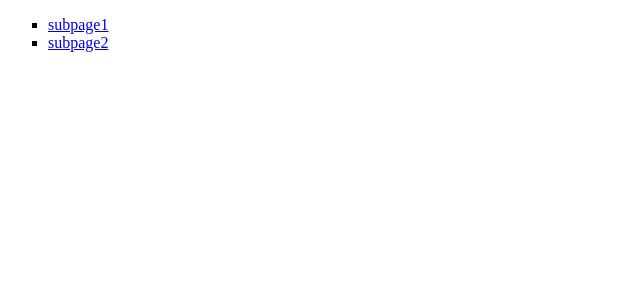
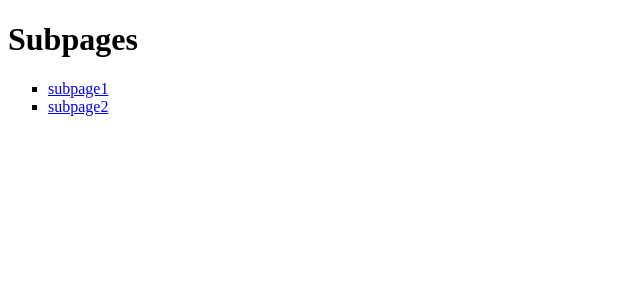
Before and after one commit to SaySaeqo/my-website, a Vue app: page / in a window 1280 px wide. Shown: the top 300 px of the page, without its empty margins (0-640 px from the left). Built offline with nearby package versions, Linux system fonts and the light colour scheme.

Commit message:
moved subpages list to static json

```diff
--- a/package.json
+++ b/package.json
@@ -8,6 +8,7 @@
     "lint": "vue-cli-service lint"
   },
   "dependencies": {
+    "axios": "^1.7.2",
     "core-js": "^3.8.3",
     "vue": "^3.2.13"
   },
--- /dev/null
+++ b/public/subpages.json
@@ -0,0 +1,6 @@
+{
+    "pages": [
+        "subpage1",
+        "subpage2"
+    ]
+}
--- a/src/App.vue
+++ b/src/App.vue
@@ -1,4 +1,5 @@
 <template>
+  <h1>Subpages</h1>
   <ul ref="subpages">
     <li v-for="page in pages" :key="page">
       <a :href="page">{{ page }}</a>
@@ -8,16 +9,19 @@
 
 <script lang="ts">
 import { defineComponent } from "vue";
+import axios from "axios";
+
 
 export default defineComponent({
   name: "App",
   data() {
     return {
-      pages: [
-        "subpage1",
-        "subpage2"
-      ]
+        pages: []
     };
+  },
+  async created() {
+    const response = await axios.get(location.origin + "/subpages.json");
+    this.pages = response.data.pages;
   },
 });
 </script>
```
Also changed, not shown: 1 other file (tests, documents, lock files or other folders).
